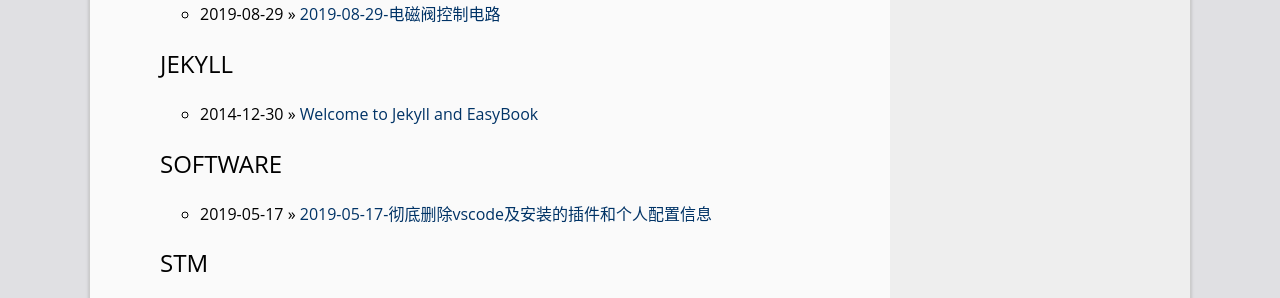
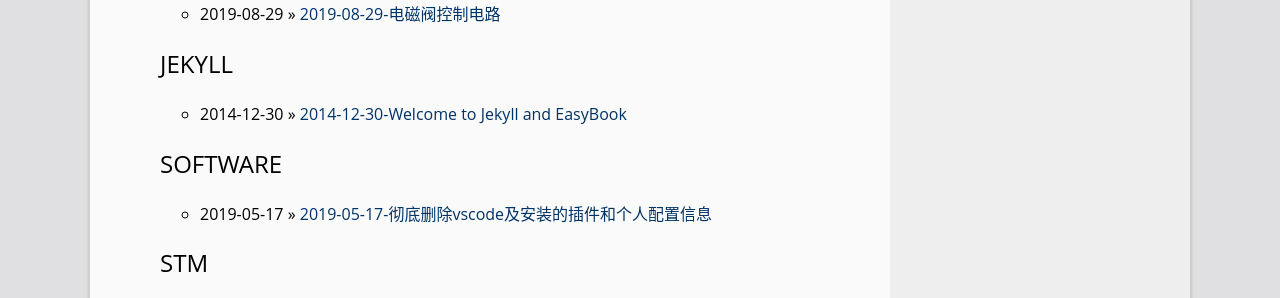
Before and after one commit to LonlyStack/LonlyPan.github.io, a Jekyll site: the page built from category.html, in a window 1280 px wide and 900 px high, scrolled down 960 px. Shown: the part 157-455 px from the top of the window. Built offline with Jekyll 4.4.1, drawn with Linux system fonts in a browser that asks for light colours; comment, search, counter and statistics services are not loaded.

Commit message:
修改文件: _posts/2014-12-30-Welcome to Jekyll and EasyBook.md

```diff
--- a/_posts/2014-12-30-Welcome to Jekyll and EasyBook.md
+++ b/_posts/2014-12-30-Welcome to Jekyll and EasyBook.md
@@ -1,6 +1,7 @@
 ---
 layout: post
-title:  "Welcome to Jekyll and EasyBook"
+show_title:  "Welcome to Jekyll and EasyBook"
+title:  "2014-12-30-Welcome to Jekyll and EasyBook"
 date:   2014-12-30 09:00:13
 categories: jekyll
 permalink: /archivers/hello
```
